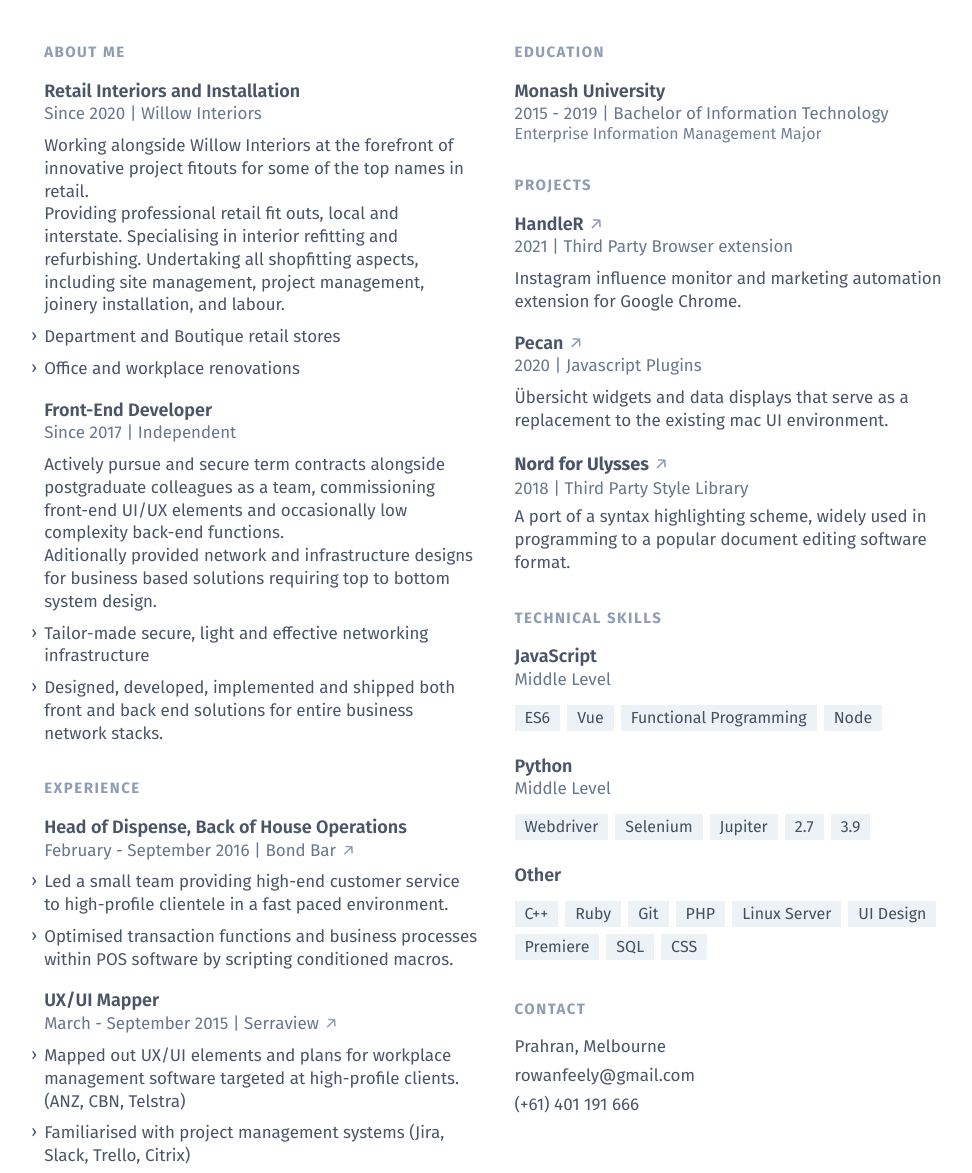
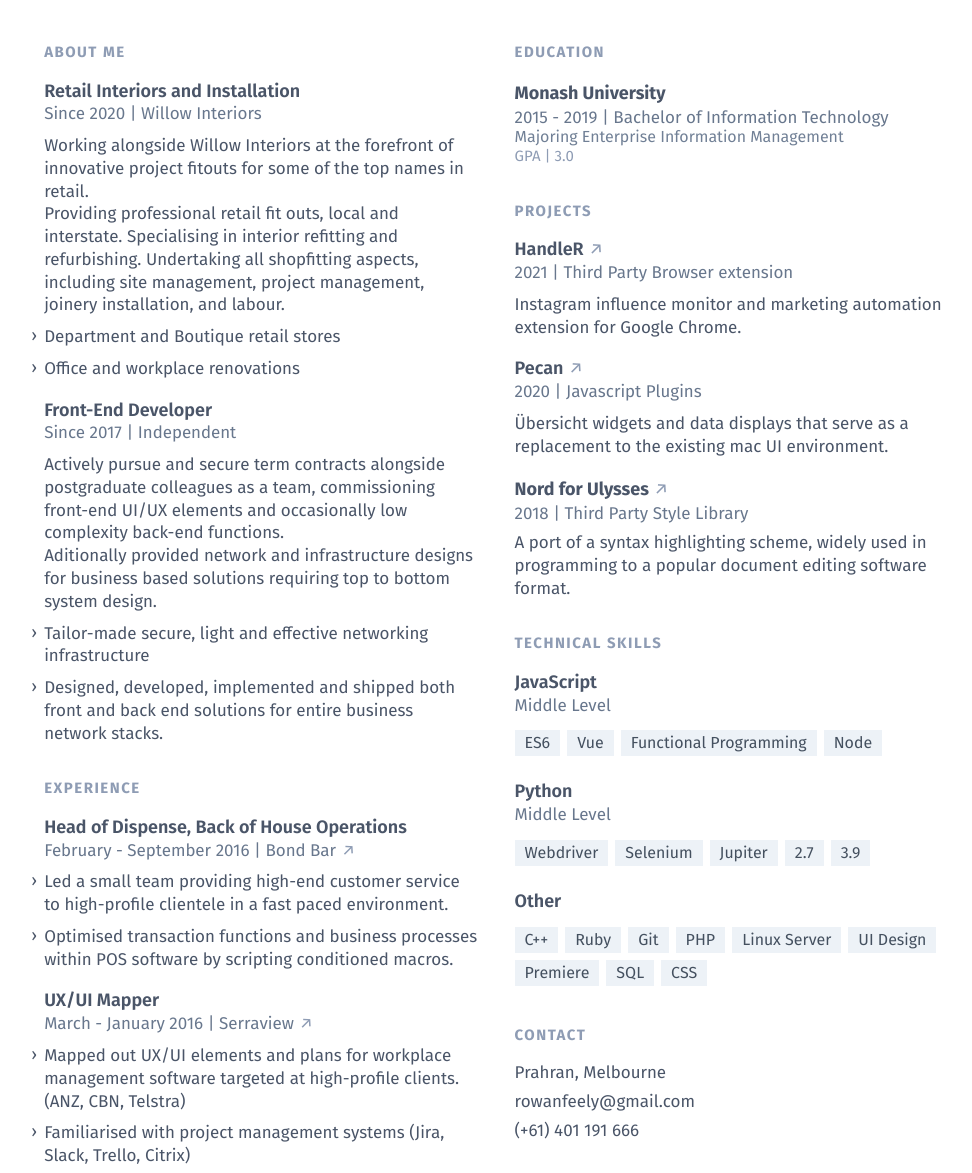
Before and after one commit to RowanFeely/RowanFeely.github.io, a plain HTML site: page index.html in a window 1280 px wide. Shown: the part 124-1297 px from the top of the page, without its empty margins (143-1115 px from the left). Drawn offline with Linux system fonts and the light colour scheme.

Commit message:
added experience and education changes

```diff
--- a/index.html
+++ b/index.html
@@ -143,7 +143,7 @@
                 UX/UI Mapper
               </h3>
               <p class="leading-normal text-md text-gray-650">
-                <a href="https://serraview.com" class="group">March - September 2015 | Serraview <span class="inline-block text-gray-550 print:text-black font-normal group-hover:text-gray-700 transition duration-100 ease-in">↗</span></a>
+                <a href="https://serraview.com" class="group">March - January 2016 | Serraview <span class="inline-block text-gray-550 print:text-black font-normal group-hover:text-gray-700 transition duration-100 ease-in">↗</span></a>
               </p>
             </header>
             <ul class="">
@@ -175,20 +175,13 @@
 
             <section class="mb-4.5 break-inside-avoid">
               <header>
-                <h3 class="text-lg font-semibold text-gray-700 leading-snugish">
-                  Monash University
-                </h3>
-                <p class="leading-normal text-md text-gray-650">
-                  2015 - 2019 | Bachelor of Information Technology
-                </p>
-                <p class="text-md2 text-gray-600 leading-none">Enterprise Information Management Major</p>
+                <h3 class="text-lg text-gray-700 font-bold leading-heading">Monash University</h3>
+                <p class="text-md text-gray-650 leading-normal">2015 - 2019 | Bachelor of Information Technology</p>
+                <p class="text-md2 text-gray-600 leading-none">Majoring Enterprise Information Management</p>
+                <p class="text-sm2 text-gray-550">GPA | 3.0</p>
               </header>
             </section>
-
-
           </div>
-
-
         </section>
 
         <section class="mt-8 first:mt-0">
```
